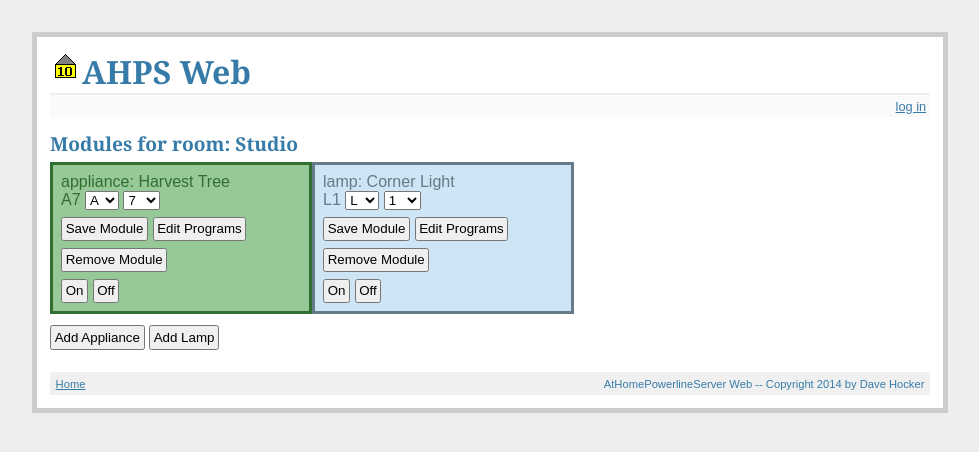
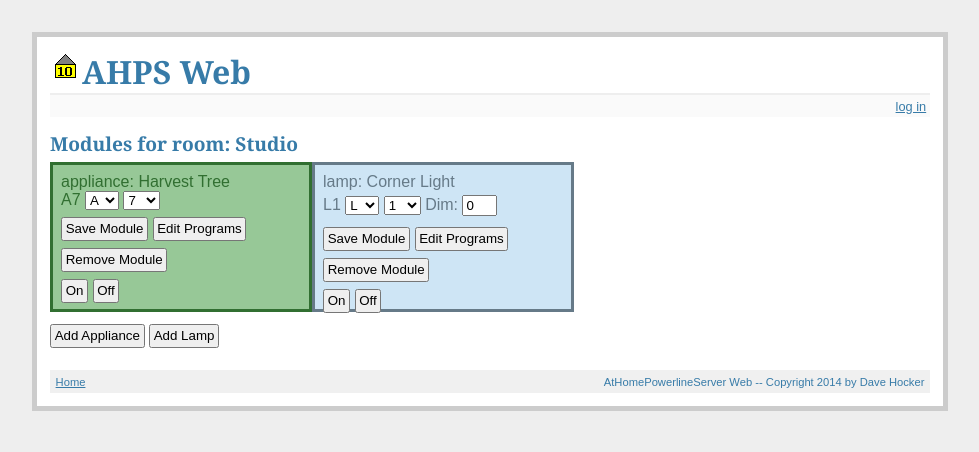
Before and after one commit to dhocker/ahps_web, a Flask app: page /modules/2 in a window 1280 px wide. Shown: the top 452 px of the page, without its empty margins (150-1129 px from the left). Run offline with Flask 2, Linux system fonts and the light colour scheme; data comes from the database, SQL or seed files in the repository; parts of the project's set-up code (start-up, migrations or seed data) failed here and were passed over.

Commit message:
Introduced page to add a lamp module. Changed styling to force module blocks to be one size. Implemented module record save.

```diff
--- a/ahps_web/database/schema.sql
+++ b/ahps_web/database/schema.sql
@@ -31,7 +31,8 @@ create table modules (
   module_type text not null,
   name text not null,
   house_code text not null,
-  device_code text not null
+  device_code text not null,
+  dim_amount integer default 0
 );
 
 create table programs (
--- a/ahps_web/models/module.py
+++ b/ahps_web/models/module.py
@@ -1,4 +1,5 @@
 from ahps_web.database.connection import get_db
+
 
 def get_modules_for_room(roomid):
     '''
@@ -9,6 +10,17 @@ def get_modules_for_room(roomid):
     cur = db.execute('select * from modules where roomid=?', [roomid])
     modules = cur.fetchall()
     return modules
+
+
+def get_module(moduleid):
+    '''
+    Get a module record for a given moduleid
+    :return: A list of modules
+    '''
+    db =    get_db()
+    cur = db.execute('select * from modules where moduleid=?', [moduleid])
+    module = cur.fetchone()
+    return module
 
 
 def update_module_hdc(moduleid, house_code, device_code):
@@ -26,13 +38,38 @@ def update_module_hdc(moduleid, house_code, device_code):
     return True
 
 
-def insert_module(roomid, module_type, name, house_code, device_code):
+def update_module_dim_amount(moduleid, dim_amount):
+    '''
+    Update the dim amount for a given module record (viable only for lamp module)
+    :param moduleid:
+    :param dim_amount:
+    :return:
+    '''
+    db = get_db()
+    db.execute('update modules set dim_amount=? where moduleid=?',
+               [dim_amount, moduleid])
+    db.commit()
+    return True
+
+
+def insert_module(roomid, module_type, name, house_code, device_code, dim_amount=0):
     '''
     Insert a module record
     :return: True if record was created
     '''
     db = get_db()
-    db.execute('insert into modules (roomid, module_type, name, house_code, device_code) values (?,?,?,?,?)',
-               [roomid, module_type, name, house_code, device_code])
+    db.execute('insert into modules (roomid, module_type, name, house_code, device_code, dim_amount) values (?,?,?,?,?,?)',
+               [roomid, module_type, name, house_code, device_code, dim_amount])
     db.commit()
     return True
+
+
+def delete_module(moduleid):
+    '''
+    Delete a module record given its moduleid
+    :return: True if record was deleted
+    '''
+    db = get_db()
+    db.execute('delete from modules where moduleid=?', (moduleid,))
+    db.commit()
+    return True
--- a/ahps_web/static/style.css
+++ b/ahps_web/static/style.css
@@ -24,10 +24,12 @@ h2              { font-size: 1.2em; }
                     border: 3px solid #AACBE2; float: left; margin: 0.3em auto; }
 .lamp-module    { background: #CEE5F5; width: 15em; padding: 0.5em;
                     color: #667A88;
-                    border: 3px solid #667A88; float: left; margin: 0.3em auto; }
+                    border: 3px solid #667A88; float: left; margin: 0.3em auto;
+                    height: 8em; }
 .appliance-module { background: #97C897; width: 15em; padding: 0.5em;
                     color: #316F31;
-                    border: 3px solid #316F31; float: left; margin: 0.3em auto; }
+                    border: 3px solid #316F31; float: left; margin: 0.3em auto;
+                    height: 8em; }
 .name           { /* color: #377BA8; */ }
 .description    { text-indent: 2em }
 .edit-button    { left: 2em; margin-top: 0.5em; padding: 0.2em; }
@@ -38,4 +40,5 @@ h2              { font-size: 1.2em; }
 .clear          { clear: both }
 .input-form     { margin: 1em auto; }
 .input-text     { margin: 0.3em auto; }
+.input-number   { margin: 0.3em auto; width: 2em; }
 .input-label    { margin: 0.3em auto; display: block }
--- a/ahps_web/templates/modules.html
+++ b/ahps_web/templates/modules.html
@@ -5,11 +5,18 @@
             <form action="{{ room.roomid }}" method="post">
                 <div class="{{ module.module_type }}-module">
                     <input type="hidden" name="moduleid" value="{{ module.moduleid }}">
+                    <input type="hidden" name="module_type" value="{{ module.module_type }}">
                     <div class="name">{{ module.module_type }}: {{ module.name }}</div>
                     <div class="hdc">
                         {{ module.house_code }}{{ module.device_code }}
                         {% include 'house_codes.html' %}
                         {% include 'device_codes.html' %}
+                        {% if module.module_type == 'lamp' %}
+                            Dim: <input type="text" id="dim_amount" name="dim_amount" class="input-number"
+                                        value="{{ module.dim_amount }}"/>
+                        {% else %}
+                            <br/>
+                        {% endif %}
                     </div>
                     <button class="edit-button" name="button" type="submit" value="save">Save Module</button>
                     <button class="edit-button" name="button" type="submit" value="editprograms">Edit Programs</button>
--- a/ahps_web/views/views.py
+++ b/ahps_web/views/views.py
@@ -20,7 +20,8 @@ from sqlite3 import dbapi2 as sqlite3
 from flask import Flask, request, session, g, redirect, url_for, abort, \
     render_template, flash
 from ahps_web.models.room import get_rooms, get_room, insert_room, delete_room
-from ahps_web.models.module import get_modules_for_room, insert_module, update_module_hdc
+from ahps_web.models.module import get_modules_for_room, get_module, insert_module, update_module_hdc, \
+    update_module_dim_amount, delete_module
 
 
 def is_logged_in():
@@ -99,25 +100,37 @@ def modules(roomid):
     Show the modules for a given room
     :return:
     '''
-    error = None
 
     if request.method == 'GET':
         # Show modules for the roomid
         pass
     elif request.method == 'POST':
-        # TODO Save changes to module (house and device code)
         # Possible actions: Save, edit programs, remove, on, off
         moduleid = request.form["moduleid"]
         button = request.form["button"]
 
         if button == 'save':
             update_module_hdc(moduleid, request.form["house_code"], request.form["device_code"])
+            if request.form['module_type'] == 'lamp':
+                update_module_dim_amount(moduleid, request.form['dim_amount'])
             flash('Module record saved')
+        elif button == 'editprograms':
+            pass
+        elif button == 'remove':
+            # TODO Add "are you sure" check
+            module = get_module(moduleid)
+            delete_module(moduleid)
+            flash("The \"{0}\" module was removed".format(module['name']))
+        elif button == 'on':
+            pass
+        elif button == 'off':
+            pass
+        else:
+            return "Unrecognized button action"
 
     modules = get_modules_for_room(roomid)
     room = get_room(roomid)
     return render_template('modules.html', room=room, modules=modules)
-
 
 
 @app.route('/home/add_room', methods=['GET', 'POST'])
@@ -176,10 +189,20 @@ def new_appliance_module():
     return redirect(url_for('modules', roomid=roomid))
 
 
-@app.route('/new_lamp_module', methods=['GET', 'POST'])
+@app.route('/modules/new_lamp_module', methods=['POST'])
 def new_lamp_module():
     # Save or cancel
-    pass
+    if request.form.has_key('save'):
+        # Save (insert) new module record
+        roomid = request.form['save']
+        insert_module(roomid, 'lamp', request.form['name'],
+                      request.form['house_code'], request.form['device_code'],
+                      request.form['dim_amount'])
+    else:
+        roomid = request.form['cancel']
+
+    # After save or cancel return to modules for room
+    return redirect(url_for('modules', roomid=roomid))
 
 
 def house_codes():
```
Also changed, not shown: ahps_web/templates/new_lamp_module.html (added, +25 -0 lines).
